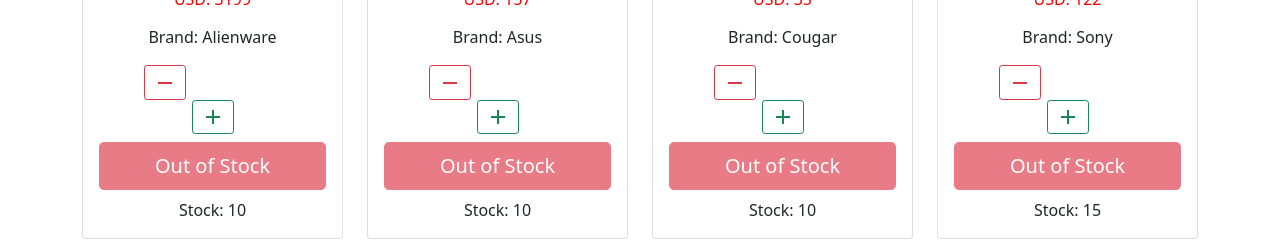
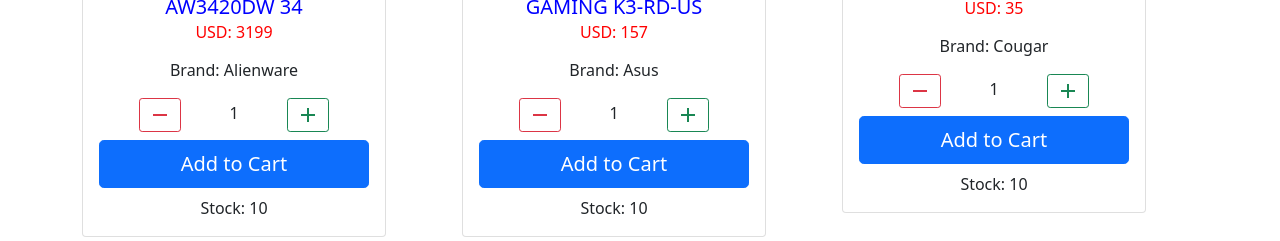
Before and after one commit to RafOs14/coderReactJSDigiTech, a React (Create React App) app in the folder digitech/: page / in a window 1280 px wide. Shown: the part 345-586 px from the top of the page. Built offline with nearby package versions, Linux system fonts and the light colour scheme.

Commit message:
Update Item.js

```diff
--- a/digitech/src/components/Item.js
+++ b/digitech/src/components/Item.js
@@ -3,16 +3,21 @@ import ItemCount from "./ItemCount";
 
 export default function Item ({ id, title, stock, cost, brand, image }) {
 
+      //Mostramos una alerta al agregar los items
+    const onAdd = (items) => {
+        alert(`${items} items added to cart`);
+    }
+
     return (
         <Col className="mt-3">
-            <Card key={id} >
+            <Card key={id} style={{ width: '19rem' }} >
                 <CardImg top width="100%" src={image} alt="Card image cap" />
                     <Card.Body>
                         <Card.Title className="text-center font-weight-bolder" style={{ color : 'blue'}}>{title}</Card.Title>
                         <Card.Subtitle className="text-center font-weight-bolder" style={{ color : 'red' }}>USD: {cost}</Card.Subtitle>
                         <Card.Text className="text-center"></Card.Text>
                         <Card.Text className="text-center">Brand: {brand}</Card.Text>
-                        <ItemCount />
+                        <ItemCount stock={5} initial={1} onAdd={onAdd}/>
                         <Card.Text className="text-center mt-2">Stock: {stock}</Card.Text>
                     </Card.Body>
                 </Card>
```
